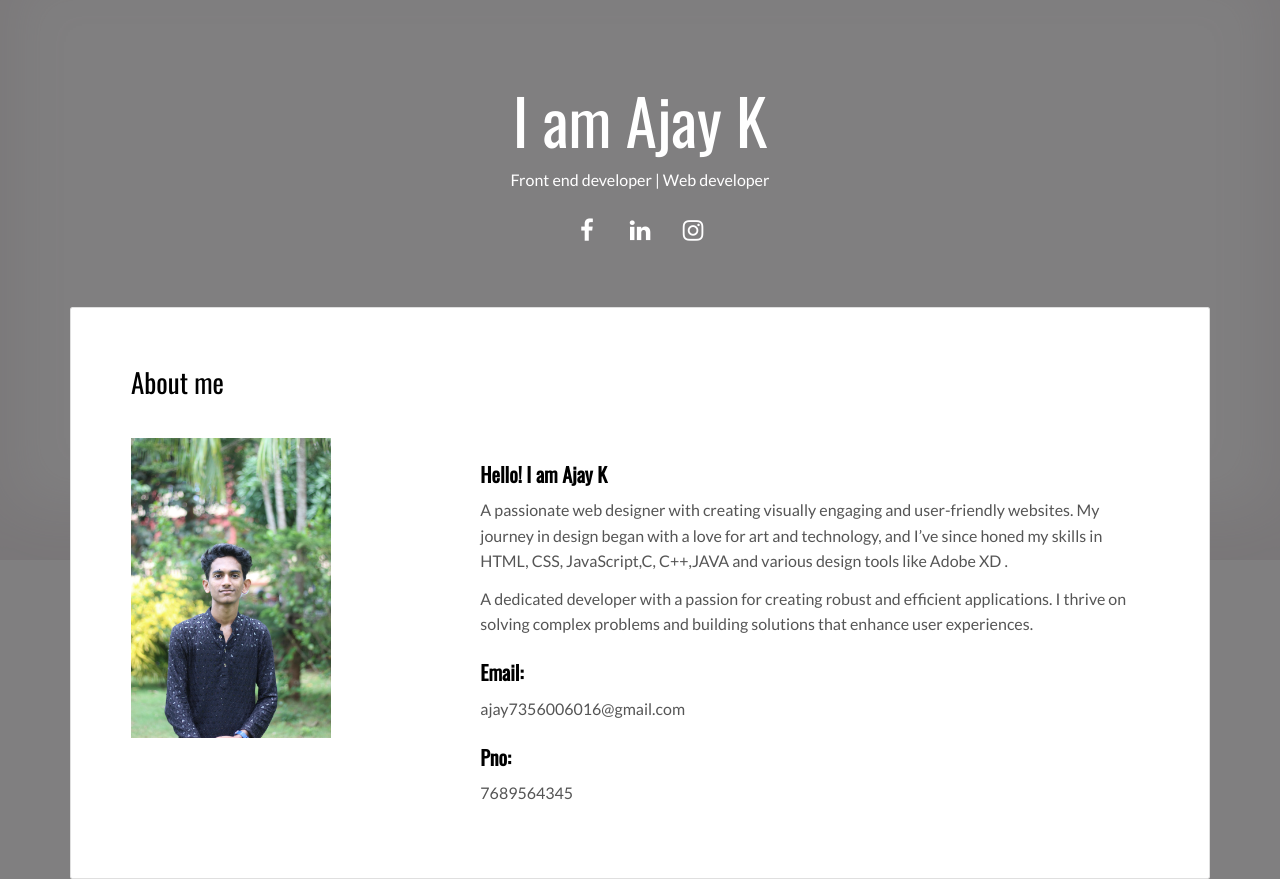
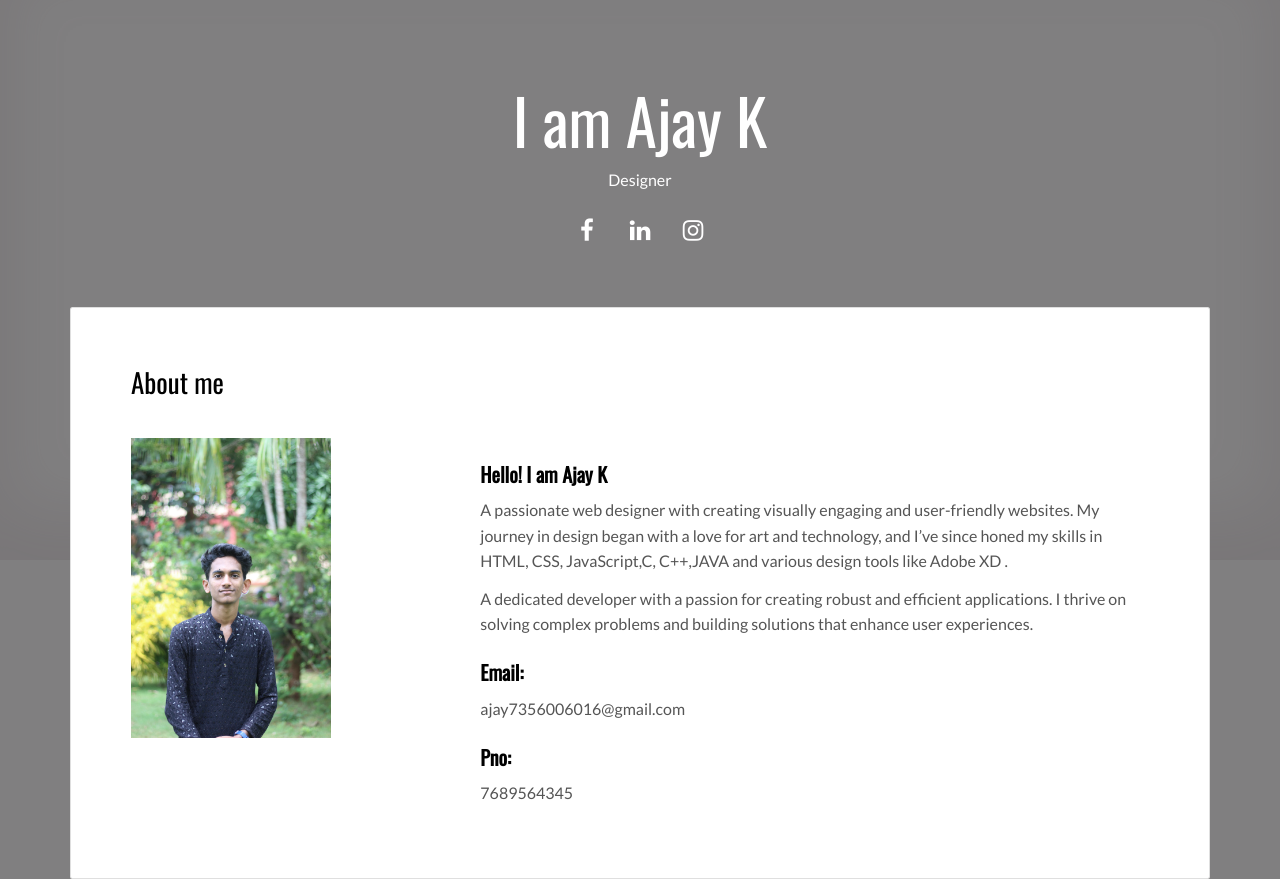
Before and after one commit to anuzzanuzz/portfolio-1, a plain HTML site: page index.html in a window 1280 px wide. Shown: the top 879 px of the page. Drawn offline with nearby package versions, Linux system fonts and the light colour scheme; a script that the page names is missing; files whose address does not match are found by name.

Commit message:
Update index.html

```diff
--- a/index.html
+++ b/index.html
@@ -48,7 +48,7 @@
   <header class="white-text-container section-container">
     <div class="text-center">
       <h1>I am Ajay K</h1>
-      <p>Front end developer | Web developer</p>
+      <p><span class="typed" data-typed-items="Designer, Developer, Freelancer, ">Designer</span><span class="typed-cursor typed-cursor--blink" aria-hidden="true"></span></p>
       <p>
         <a class="fa-icon fa-icon-2x" href="https://www.facebook.com/profile.php?id=100073311181548&mibextid=ZbWKwL" title="">
           <i class="fa fa-facebook"></i>
```
